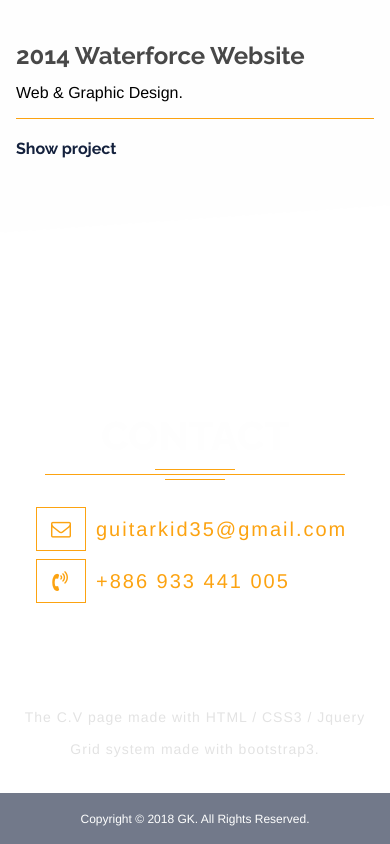
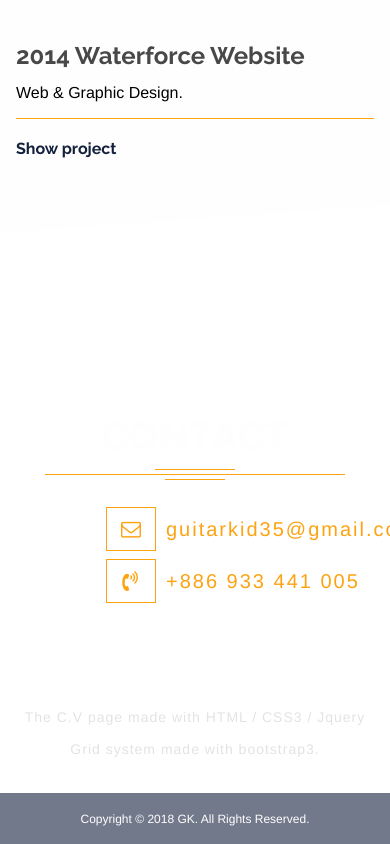
Before and after one commit to guitarkid35/2018-GK, a plain HTML site: page index.html in a window 390 px wide. Shown: the part 4162-5006 px from the top of the page. Drawn offline with Linux system fonts and the light colour scheme.

Commit message:
Update component.css

```diff
--- a/css/component.css
+++ b/css/component.css
@@ -1213,7 +1213,7 @@
 		float:none;
 		padding:10px;
 		margin:0;
-		padding-left: 20px;
+		padding-left: 20%;
 	}
 }
 
```
